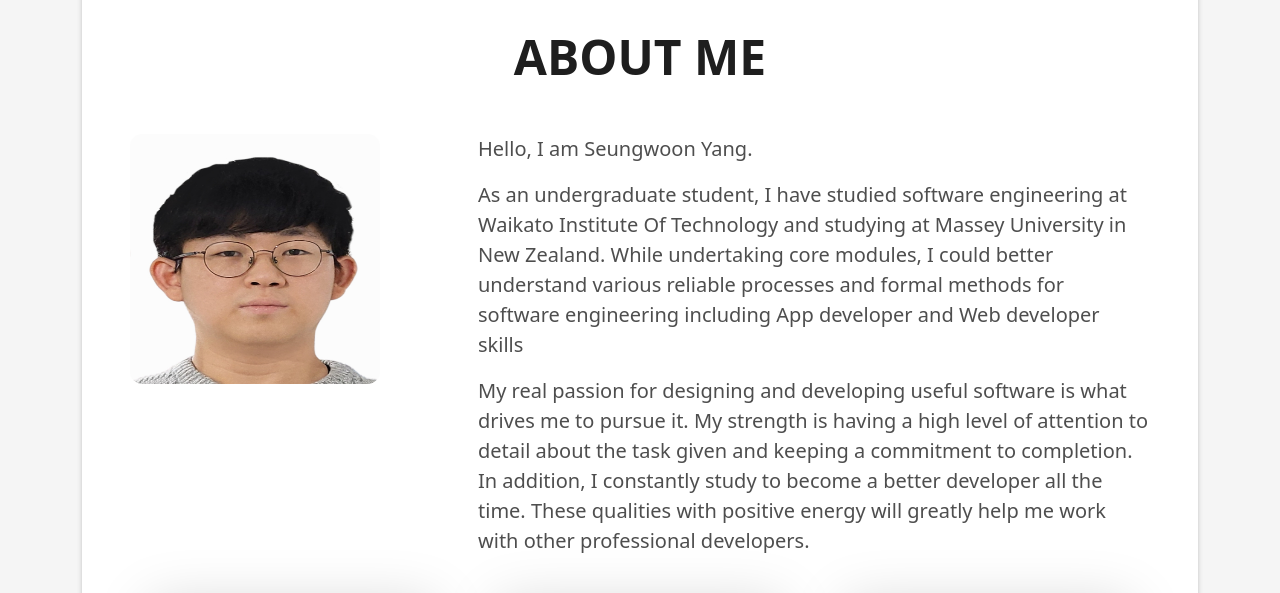
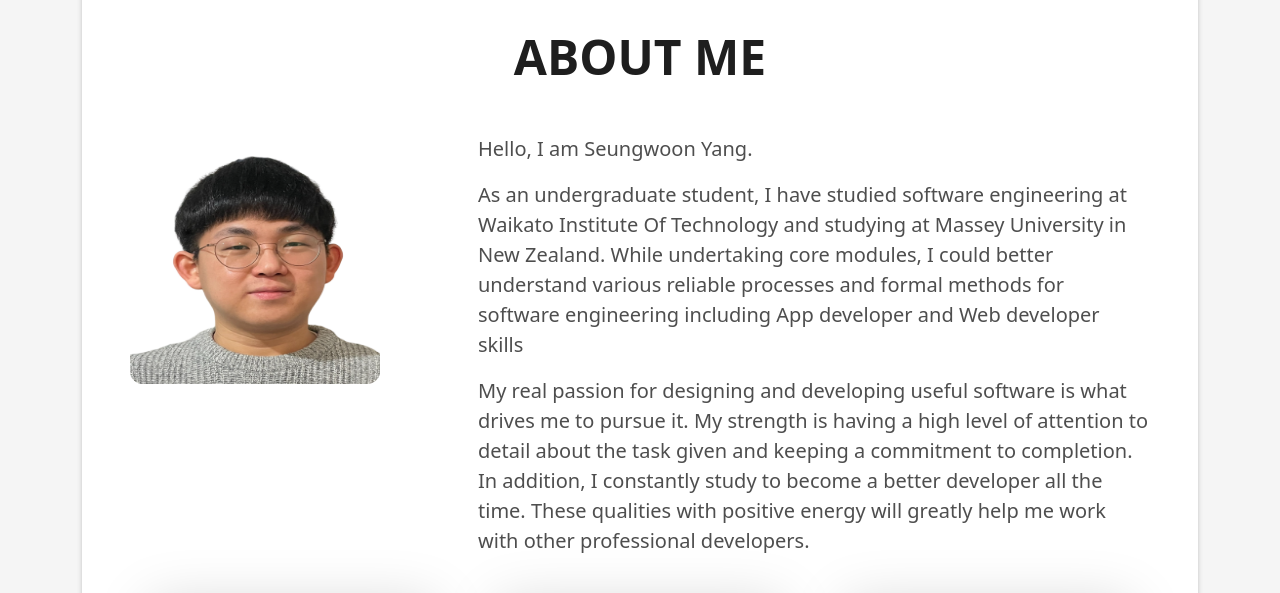
Before and after one commit to seuyan13/seuyan13.github.io, a plain HTML site: page index.html in a window 1280 px wide. Shown: the part 900-1493 px from the top of the page. Drawn offline with Linux system fonts and the light colour scheme; a web font is replaced by a local one.

Commit message:
update img

```diff
--- a/index.html
+++ b/index.html
@@ -96,7 +96,7 @@
           </div>
           <div class="row">
             <div class="about-img col-md-4">
-              <img src="assets/img/profile photo.jpeg" width="250" height="250" class="profile-photo">
+              <img src="assets/img/profile photo.png" width="250" height="250" class="profile-photo">
             </div>
             <div class="col-md-8">
               <p class="lead">
```
Also changed, not shown: assets/img/profile photo.jpeg (deleted), assets/img/profile photo.png (added).
